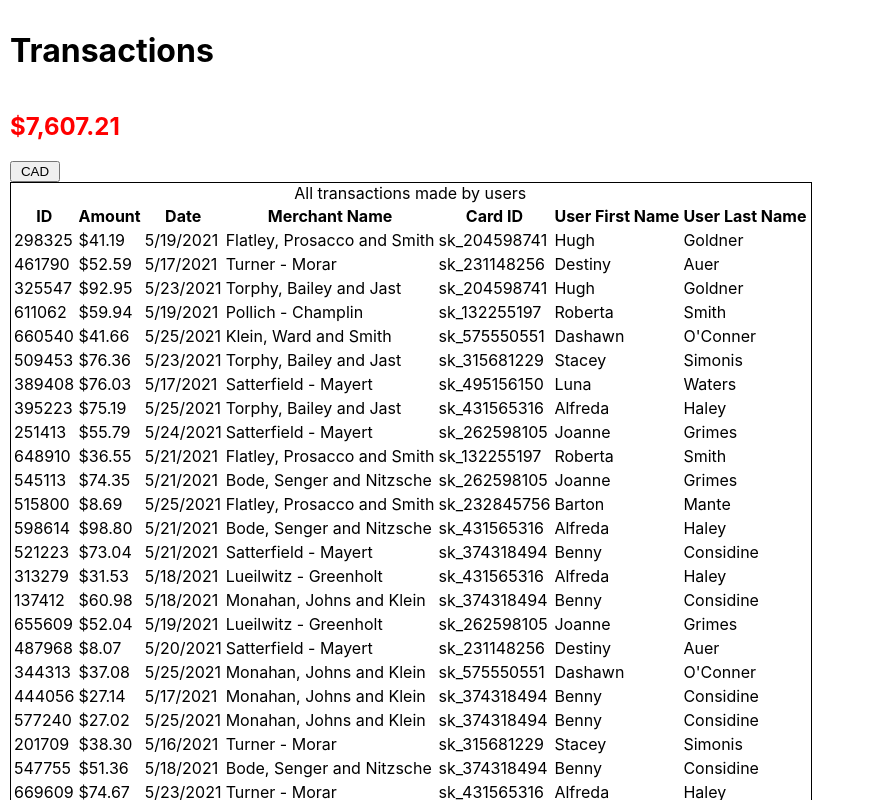
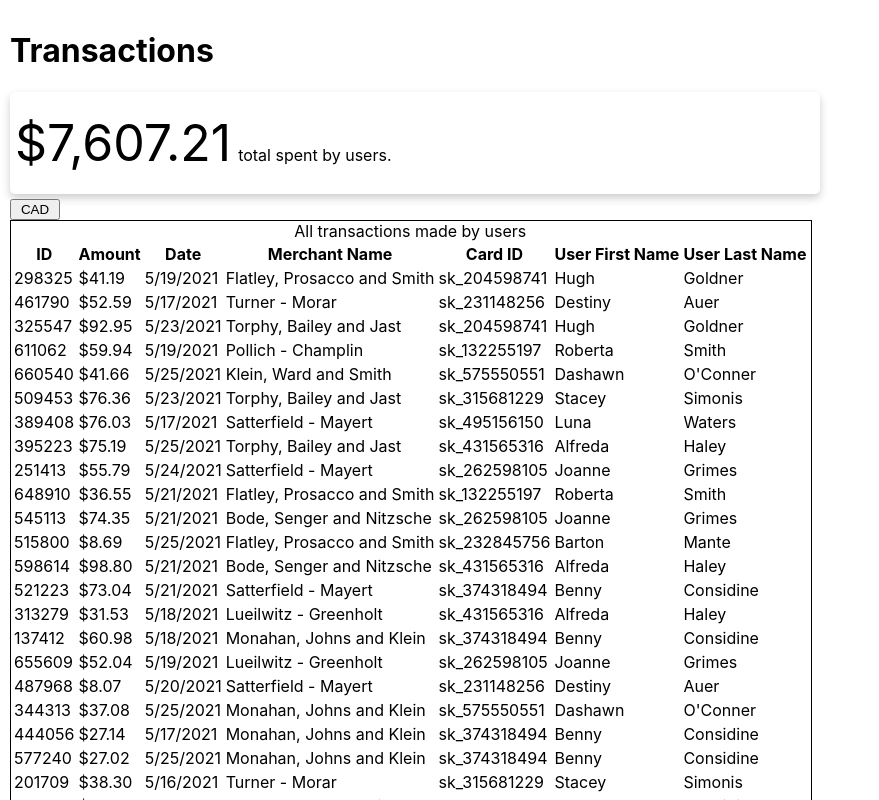
Before and after one commit to McMastS/hoppier-challenge, a React (Create React App) app: page / in a window 1280 px wide. Shown: the top 800 px of the page, without its empty margins (0-879 px from the left). Built offline with nearby package versions, Linux system fonts and the light colour scheme.

Commit message:
style summary component

```diff
--- a/src/App.js
+++ b/src/App.js
@@ -9,14 +9,31 @@ const Content = styled.div`
   flex-direction: column;
 `;
 
-const BigNumber = styled.h2`
-  color: red;
+const BigNumber = styled.p`
+  font-size: 50px;
+  margin: 0px 7px 0px 0px;
+  display: inline-block;
 `;
 
 const Button = styled.button`
   width: 50px;
 `;
 
+const Table = styled.table`
+
+`;
+
+const Card = styled.div`
+  display: flex;
+  flex-direction: column;
+  justify-content: center;
+  box-shadow: 0 4px 8px 0 rgba(0,0,0,0.2);
+  transition: 0.3s;
+  padding: 5px;
+  margin-bottom: 5px;
+  border-radius: 5px;
+  max-width: 800px;
+`;
 // const Scroll = styled.div`
 //   overflowY: 'scroll';
 //   border: '1px solid black';
@@ -32,7 +49,12 @@ const getTransactionAmount = (amountInUSDCents, currency) => {
 
 const Summary = (props) => {
   return (
-    <BigNumber>{getTransactionAmount(props.totalSpent, props.currency)}</BigNumber>
+    <Card>
+        <p>
+          <BigNumber>{getTransactionAmount(props.totalSpent, props.currency)}</BigNumber>
+          total spent by users.
+        </p>
+    </Card>
   )
 }
 
@@ -47,9 +69,9 @@ const Scroll = (props) => {
 const Transactions = (props) => {
   return (
     <Scroll>
-      <table>
+      <Table>
         <caption>All transactions made by users</caption>
-        <tbody>
+        <thead>
           <tr>
             <th>ID</th>
             <th>Amount</th>
@@ -59,6 +81,8 @@ const Transactions = (props) => {
             <th>User First Name</th>
             <th>User Last Name</th>
           </tr>
+        </thead>
+        <tbody>
           {props.transactions.map((transaction) => {
             const merchant = props.merchants.find(merchant => {
               return merchant.networkId === transaction.merchantNetworkId;
@@ -81,7 +105,7 @@ const Transactions = (props) => {
             )
           })}
         </tbody>
-      </table>
+      </Table>
     </Scroll>
   )
 }
```
